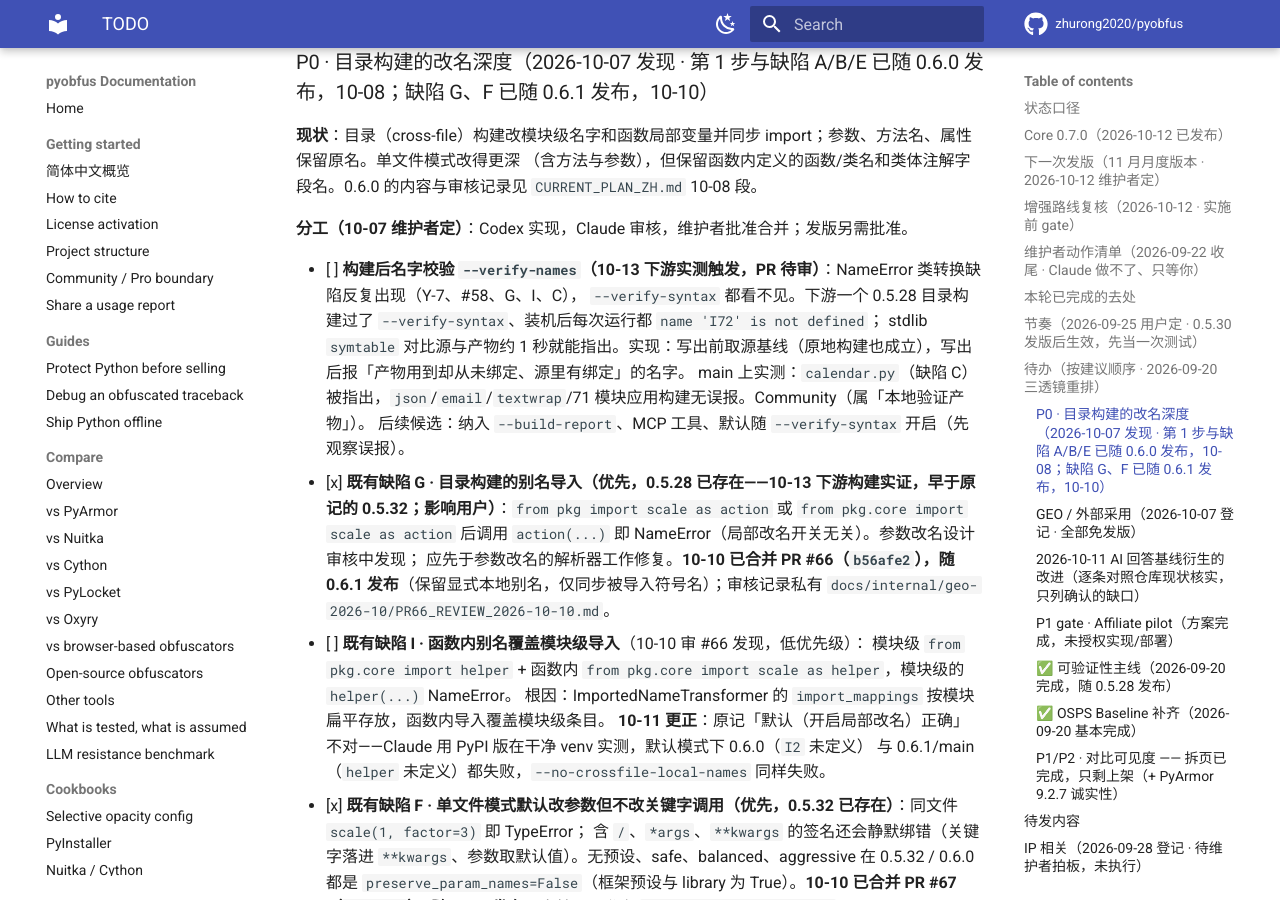
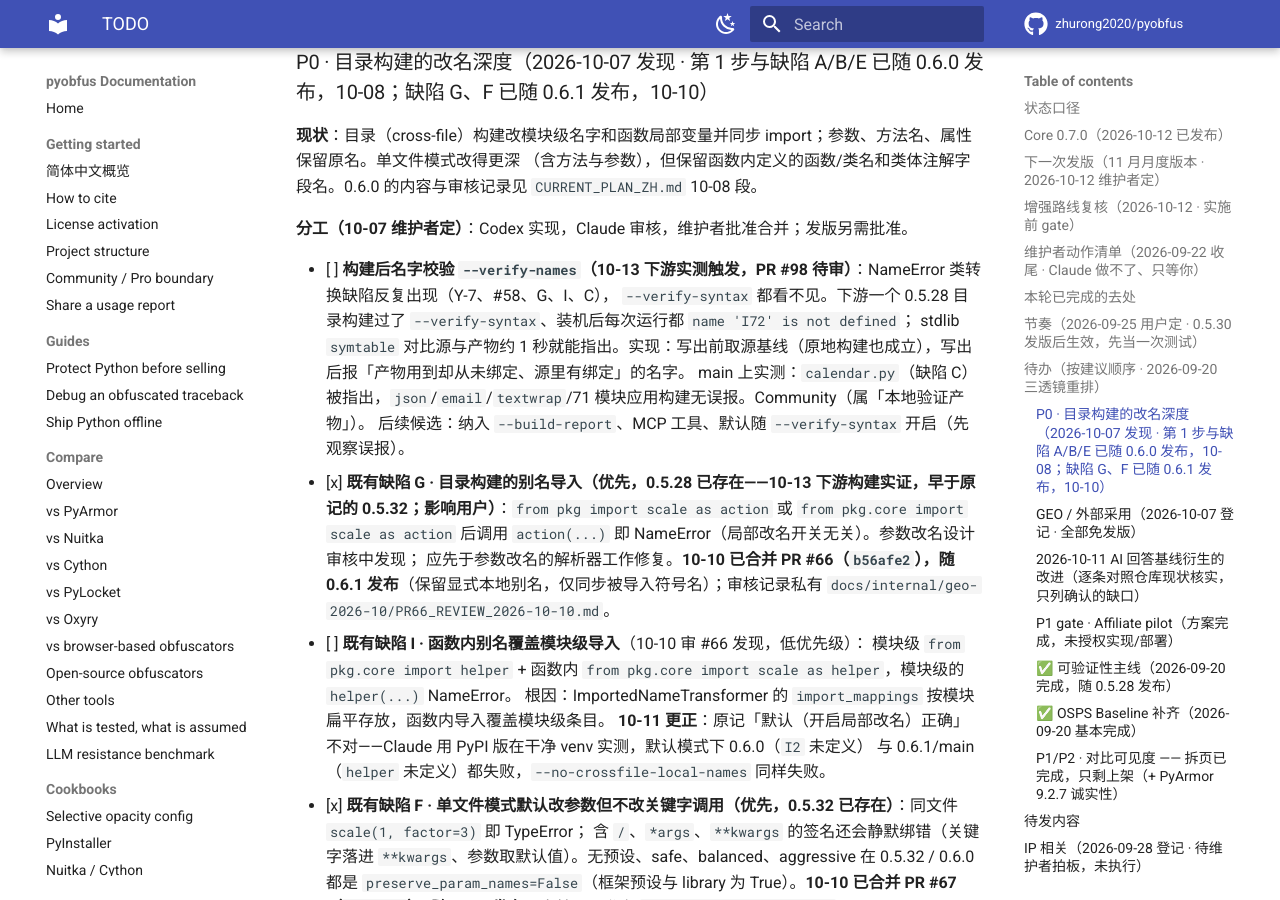
Before and after one commit to zhurong2020/pyobfus, an MkDocs documentation site: the page built from docs/TODO.md, in a window 1280 px wide and 900 px high, scrolled down 8261 px. Built offline with MkDocs 1.6.1 and Material for MkDocs 9.7.7, drawn with Linux system fonts in a browser that asks for light colours; comment, search, counter and statistics services are not loaded.

Commit message:
docs(todo): reference PR #98
Co-Authored-By: Claude Opus 5.5 <noreply@anthropic.com>

```diff
--- a/docs/TODO.md
+++ b/docs/TODO.md
@@ -211,7 +211,7 @@ provenance 项收拢为**一条主线抬为 P0**；**明确不追** PyArmor 的
 
 **分工（10-07 维护者定）**：Codex 实现，Claude 审核，维护者批准合并；发版另需批准。
 
-- [ ] **构建后名字校验 `--verify-names`（10-13 下游实测触发，PR 待审）**：NameError 类转换缺陷反复出现（Y-7、#58、G、I、C），
+- [ ] **构建后名字校验 `--verify-names`（10-13 下游实测触发，PR #98 待审）**：NameError 类转换缺陷反复出现（Y-7、#58、G、I、C），
       `--verify-syntax` 都看不见。下游一个 0.5.28 目录构建过了 `--verify-syntax`、装机后每次运行都 `name 'I72' is not defined`；
       stdlib `symtable` 对比源与产物约 1 秒就能指出。实现：写出前取源基线（原地构建也成立），写出后报「产物用到却从未绑定、源里有绑定」的名字。
       main 上实测：`calendar.py`（缺陷 C）被指出，`json`/`email`/`textwrap`/71 模块应用构建无误报。Community（属「本地验证产物」）。
```
